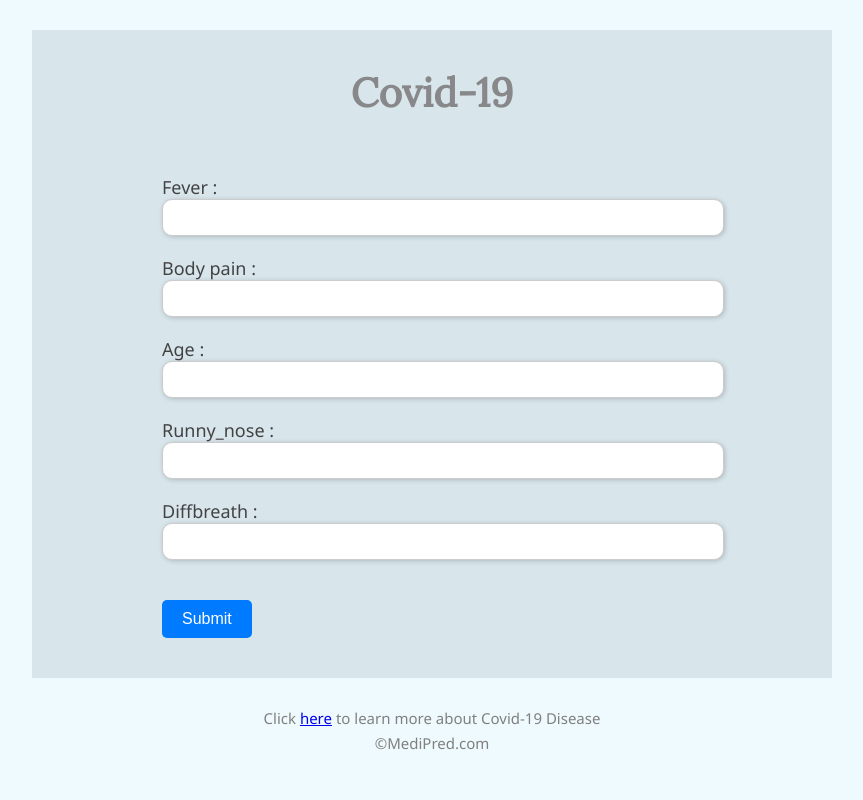
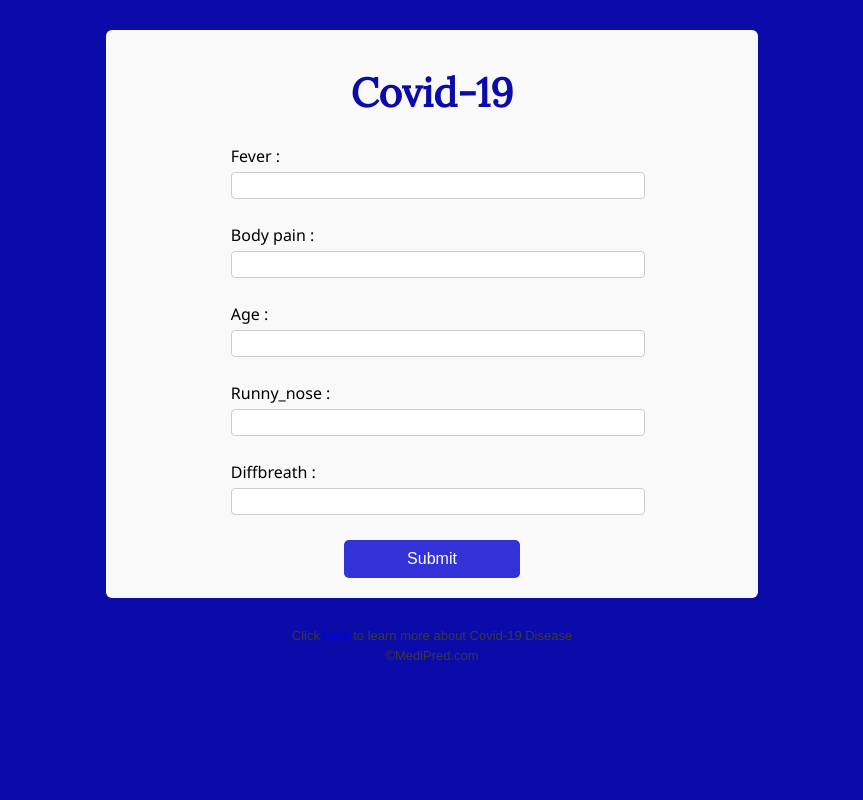
Before and after one commit to arorarish245/MediPred, a Flask app: page /covid in a window 1280 px wide. Shown: the whole page, without its empty margins (208-1071 px from the left). Run offline with Flask 3, Linux system fonts and the light colour scheme; parts of the project's set-up code (start-up, migrations or seed data) failed here and were passed over.

Commit message:
Update form-style.css

```diff
--- a/Medipred/static/css/public/form-style.css
+++ b/Medipred/static/css/public/form-style.css
@@ -1,76 +1,82 @@
 
 
 @import url('https://fonts.googleapis.com/css2?family=Lora&display=swap');
+
   body {
-
-    font-family:'Segoe UI', Tahoma, Geneva, Verdana, sans-serif;
-    background-color: #e9f9fdbb;
-    /* background: linear-gradient(255.49deg, rgb(143, 156, 223), rgba(19, 249, 249, 0) 69.27%); */
+    font-family: Arial, sans-serif;
+    background-color: rgb(11, 11, 169);
   }
 
   .main {
-    background-color: #d8e6ec;
-    width: 600px;
+    width: 50%;
     margin: 30px auto;
-    padding: 10px 100px 10px 100px;
+    padding: 10px;
+    background-color: rgb(249, 249, 249);
+    border-radius: 6px;
   }
 
   h1 {
     font-family: 'Lora', serif;
     font-size: 40px;
     text-align: center;
-    color: rgb(136, 136, 138);
+    color: rgb(11, 11, 169);
   }
+
+  form {
+    width: 70%;
+    margin: 0 auto;
+    font-family:'Segoe UI', Tahoma, Geneva, Verdana, sans-serif;
+    font-size: 16px;
+  }
+  div {
+    margin-bottom: 10px;
+  }
+
   p{
-    color: rgb(128, 128, 128);
-    font-size: 15px;
+    color: rgb(59, 57, 57);
+    font-size: 13px;
     margin: 5px;
+
  }
+
 ul{
     list-style: none;
     margin: 0;
-    color: rgb(128, 128, 128);
-    font-size: 15px;
+    color: rgb(59, 57, 57);
+    font-size: 13px;
     margin-left: -35px;
 
 }
-  .input-form {
-    margin-top: 20px;
-    padding: 10px;
-    color: rgb(67, 67, 68);;
-    font-weight:500 ;
-    font-size: 18px;
-  }
-
 .input-form label {
   display: block;
   margin-bottom: 5px;
   margin: 20px;
-  }
-  .input-form input {
-    width: 100%;
-    border-radius:10px;
-    padding: 10px;
-    border: 1px solid #ccc;
-    box-shadow: 1px 1px 5px rgba(0, 0, 0, 0.2);
-
+  font-weight: 500;
 }
 
-  .input-form input[type="submit"] {
-    background-color: #000;
-    color: #fff;
-    cursor: pointer;
+
+  input {
+    width: 100%;
+    padding: 5px;
+    border: 1px solid #ccc;
+    border-radius: 4px;
+    margin: 5px 0 ;
   }
+
   button[type="submit"] {
     font-size: 16px;
-    margin: 20px;
-    background-color: #007bff;
+    background-color: rgb(50, 50, 216);
     color: #fff;
     padding: 10px 20px;
     border: none;
     border-radius: 5px;
     cursor: pointer;
+    text-align: center;
+    display: block;
+    margin: 0 auto;
+    width: 40%;
+
   }
   button[type="submit"]:hover {
-    background-color: #0056b3;
+    background-color: rgb(11, 11, 169);
   }
```
Lines whose indentation alone changed are shown as unchanged.
